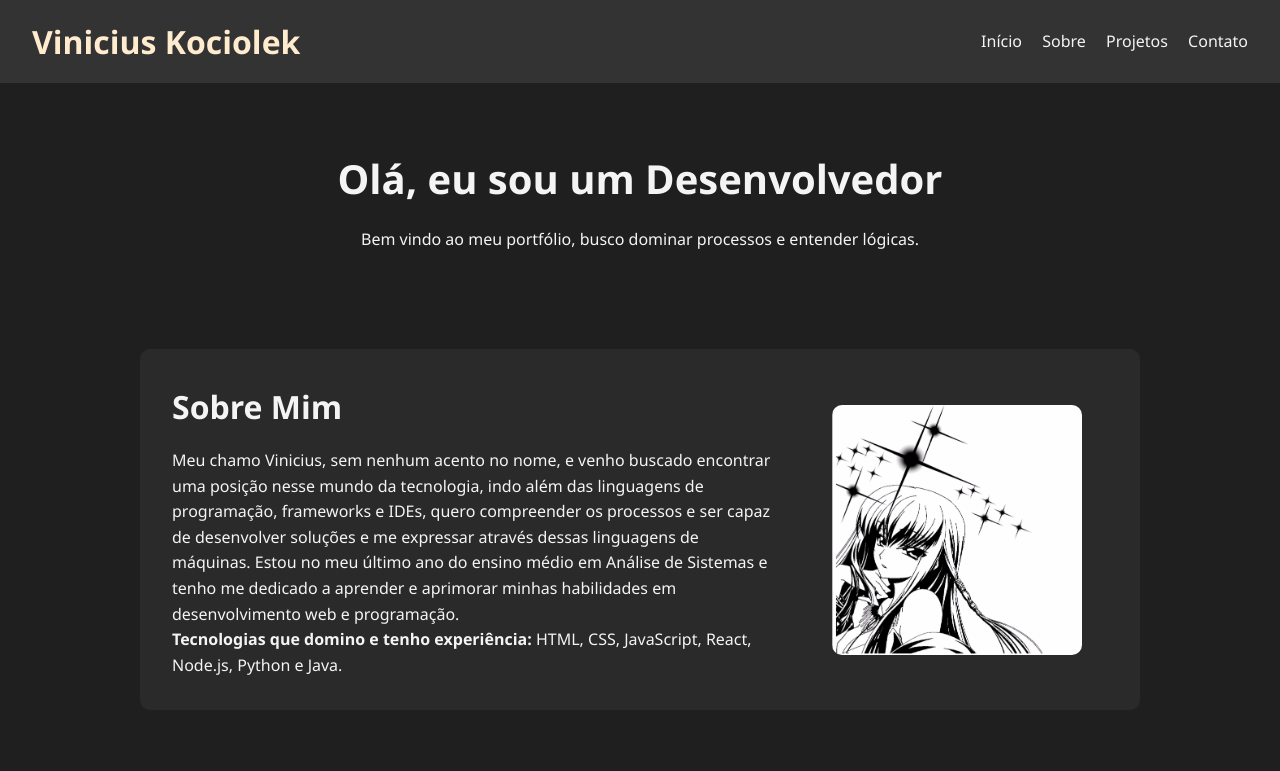
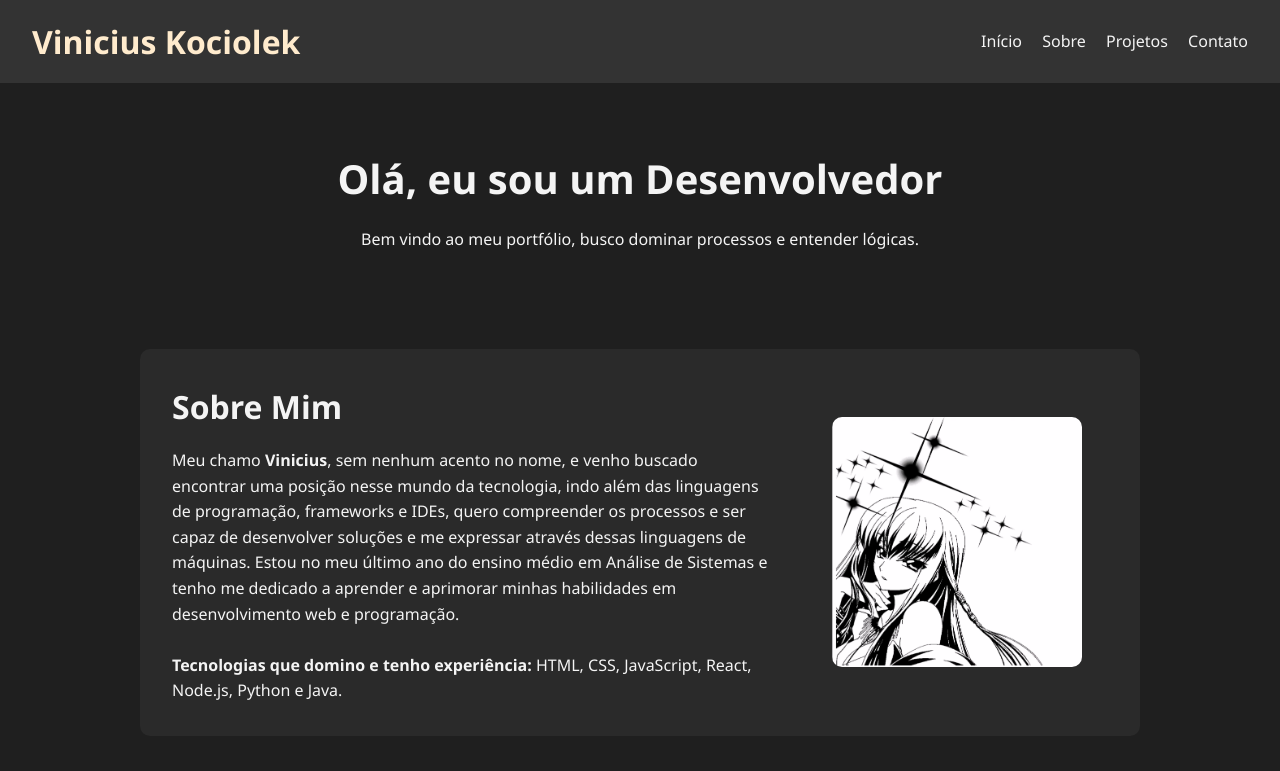
Before and after one commit to whironn/portfolioV1, a plain HTML site: page index.html in a window 1280 px wide. Shown: the top 771 px of the page. Drawn offline with Linux system fonts and the light colour scheme.

Commit message:
Update index.html

```diff
--- a/index.html
+++ b/index.html
@@ -27,13 +27,13 @@
     <div class="texto-sobre">
       <h2>Sobre Mim</h2>
       <p>
-        Meu chamo Vinicius, sem nenhum acento no nome, e venho buscado encontrar uma posição nesse mundo da tecnologia,
+        Meu chamo <strong>Vinicius</strong>, sem nenhum acento no nome, e venho buscado encontrar uma posição nesse mundo da tecnologia,
         indo além das linguagens de programação, frameworks e IDEs, quero compreender os processos e ser capaz de
         desenvolver soluções e me expressar através dessas linguagens de máquinas. Estou no meu último ano do ensino médio
         em Análise de Sistemas e tenho me dedicado a aprender e aprimorar minhas habilidades em desenvolvimento web e
         programação.
       </p>
-      <p>
+      <p> <br>
         <strong>Tecnologias que domino e tenho experiência:</strong> HTML, CSS, JavaScript, React, Node.js, Python e Java.
       </p>
     </div>
```
